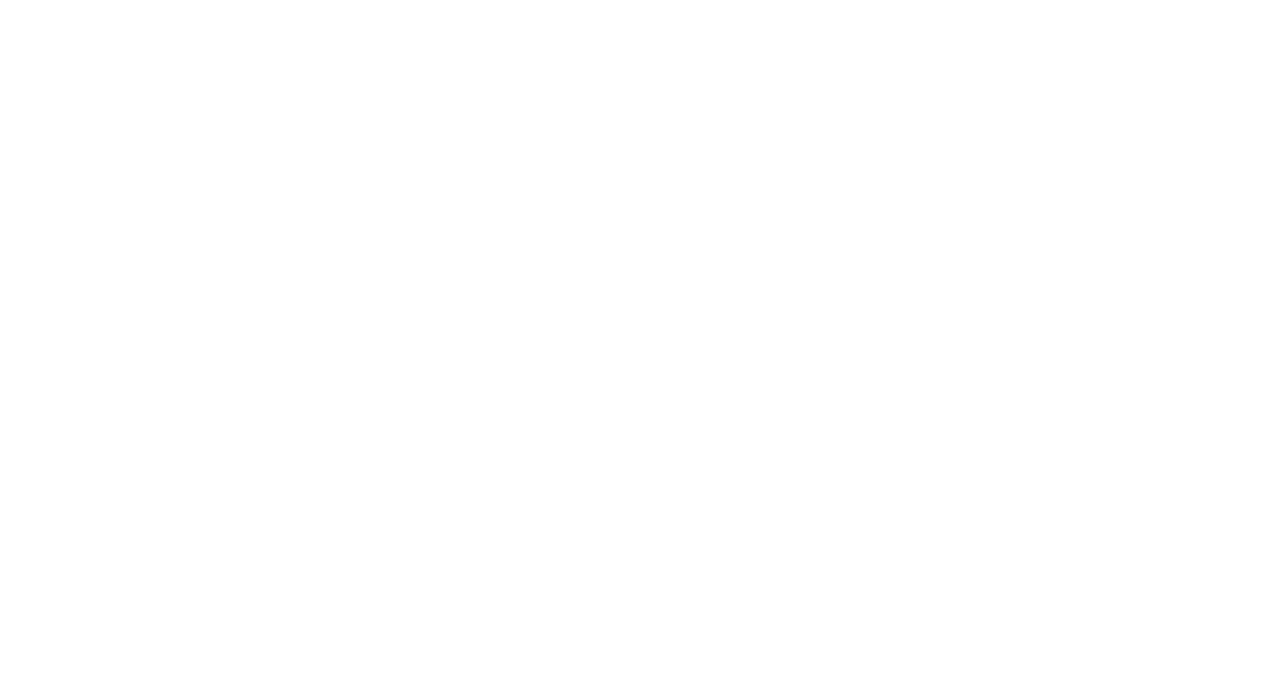
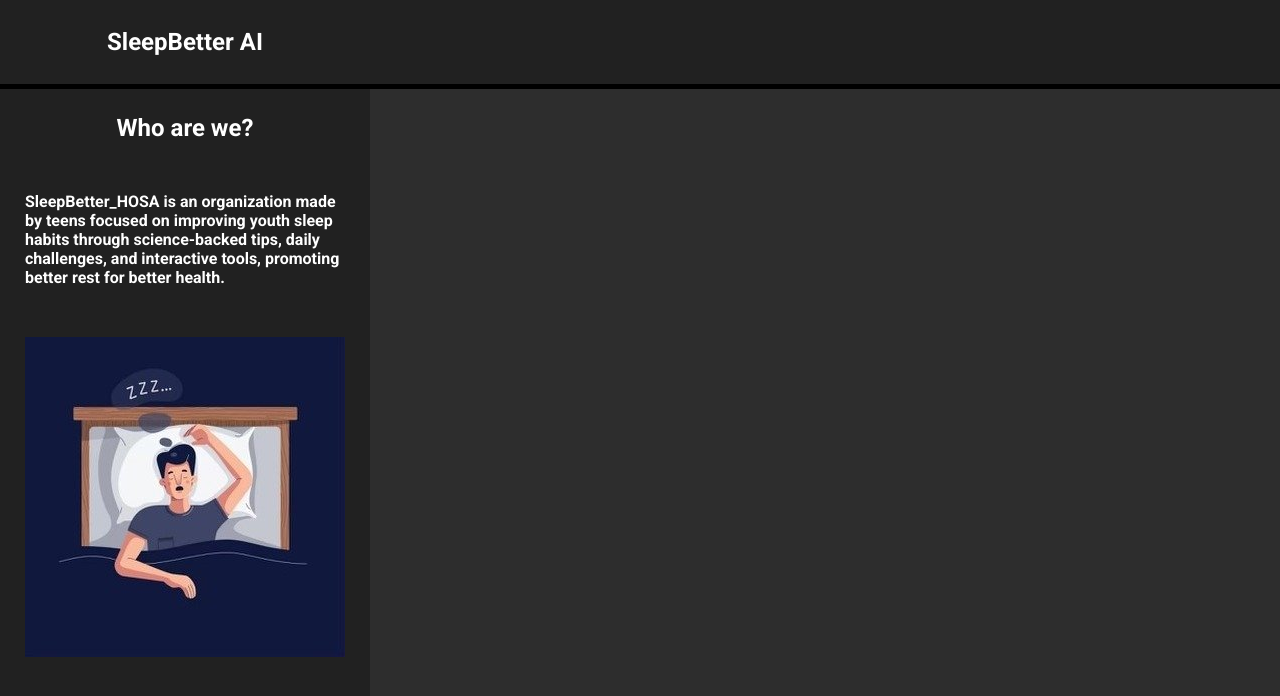
Before and after one commit to Pezerin/sleepbetter, a website built with webpack: page src/index.html in a window 1280 px wide. Built offline with nearby package versions, Linux system fonts and the light colour scheme; no server answers.

Commit message:
Created chat messaging functions and basic layout for application

```diff
--- a/package.json
+++ b/package.json
@@ -30,5 +30,8 @@
     "webpack-cli": "^5.1.4",
     "webpack-dev-server": "^5.0.4",
     "webpack-merge": "^6.0.1"
+  },
+  "dependencies": {
+    "@google/genai": "^0.13.0"
   }
 }
--- a/src/index.html
+++ b/src/index.html
@@ -3,7 +3,20 @@
   <head>
     <meta charset="UTF-8" />
     <meta name="viewport" content="width=device-width, initial-scale=1.0" />
-    <title>Document</title>
+    <title>SleepBetter AI</title>
   </head>
-  <body></body>
+  <body>
+    <div id="logo"><h2>SleepBetter AI</h2></div>
+    <div id="banner"></div>
+    <div id="info">
+      <h2>Who are we?</h2>
+      <p>
+        SleepBetter_HOSA is an organization made by teens focused on improving
+        youth sleep habits through science-backed tips, daily challenges, and
+        interactive tools, promoting better rest for better health.
+      </p>
+      <img src="SleepBetter.jpg" alt="The SleepBetter_HOSA Logo" />
+    </div>
+    <div id="content"></div>
+  </body>
 </html>
--- a/src/index.js
+++ b/src/index.js
@@ -1 +1,7 @@
 import "./styles.css";
+import { sendMessage } from "./response";
+
+console.log(await sendMessage("Hi, I'm 17 and can't sleep well."));
+console.log(
+  await sendMessage("I go to sleep at 10, wake up at 7, and avoid caffeine.")
+);
--- /dev/null
+++ b/src/response.js
@@ -0,0 +1,32 @@
+const API_KEY = "AIzaSyBmkdm1CENE7i5SqXKo4bmzDcEKTzET24U";
+const MODEL_NAME = "models/gemini-1.5-flash";
+const URL = `https://generativelanguage.googleapis.com/v1beta/${MODEL_NAME}:generateContent?key=${API_KEY}`;
+
+const chatHistory = [];
+
+export async function sendMessage(message) {
+  chatHistory.push({
+    role: "user",
+    parts: [{ text: message }],
+  });
+
+  const res = await fetch(URL, {
+    method: "POST",
+    headers: {
+      "Content-Type": "application/json",
+    },
+    body: JSON.stringify({
+      contents: chatHistory,
+    }),
+  });
+
+  const data = await res.json();
+  const reply = data.candidates?.[0]?.content?.parts?.[0]?.text;
+
+  chatHistory.push({
+    role: "model",
+    parts: [{ text: reply }],
+  });
+
+  return reply;
+}
--- a/src/styles.css
+++ b/src/styles.css
@@ -0,0 +1,74 @@
+@import url("https://fonts.googleapis.com/css2?family=Roboto:ital,wght@0,100..900;1,100..900&display=swap");
+
+* {
+  margin: 0;
+  padding: 0;
+  font-family: "Roboto", sans-serif;
+}
+
+:root {
+  --light-gray: rgb(45, 45, 45);
+  --dark-gray: rgb(33, 33, 33);
+}
+
+html,
+body {
+  height: 100%;
+}
+
+body {
+  display: grid;
+  grid-template: 1fr 8fr / 1fr 4fr;
+}
+
+#logo {
+  grid-column: 1 / 2;
+  grid-row: 1 / 2;
+  background-color: var(--dark-gray);
+  display: flex;
+  justify-content: center;
+  align-items: center;
+  border-bottom: 5px solid black;
+}
+
+#logo h2 {
+  padding: 25px;
+  color: white;
+}
+
+#banner {
+  grid-column: 2 / 3;
+  grid-row: 1 / 2;
+  background-color: var(--dark-gray);
+  border-bottom: 5px solid black;
+}
+
+#info {
+  grid-column: 1 / 2;
+  grid-row: 2 / 3;
+  background-color: var(--dark-gray);
+  display: flex;
+  flex-direction: column;
+  align-items: center;
+}
+
+#info h2 {
+  padding: 25px;
+  color: white;
+}
+
+#info p {
+  padding: 25px;
+  color: white;
+  font-weight: bold;
+}
+
+#info img {
+  margin: 25px;
+}
+
+#content {
+  grid-column: 2 / 3;
+  grid-row: 2 / 3;
+  background-color: var(--light-gray);
+}
```
Also changed, not shown: src/SleepBetter.jpg (added), 1 other file.
